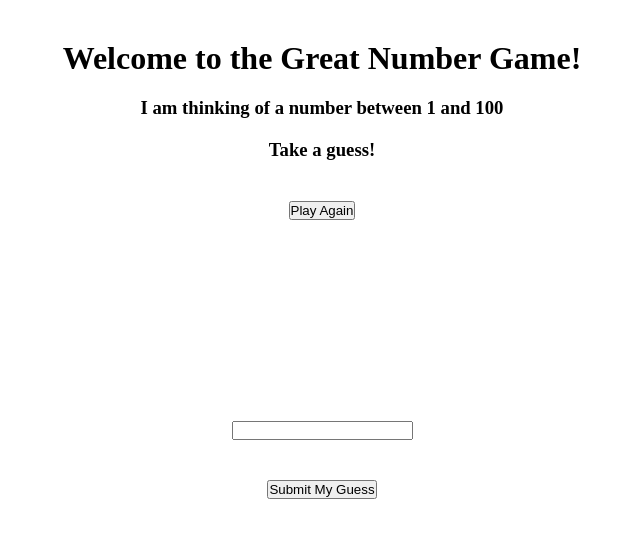
After one commit to hermanj13/CodingDojo2017, a Flask app: template Python/Flask_Fundamentals/great_numbers_game/templates/index.html in a window 1280 px wide. The commit adds this page. Shown: the top 538 px of the page, without its empty margins (318-958 px from the left). Run offline with Flask 2, Linux system fonts and the light colour scheme; the template is opened without the code that fills it, so the values that code supplies are empty.

Commit message:
counter/greatnumbersgame

```diff
--- a/Python/Flask_Fundamentals/counter_demo/templates/index.html
+++ b/Python/Flask_Fundamentals/counter_demo/templates/index.html
@@ -3,6 +3,7 @@
 
 <head>
     <title>Counter</title>
+    <link rel="stylesheet" type="text/css" href="{{ url_for('static', filename='css/style.css') }}">
 </head>
 
 <body>
--- /dev/null
+++ b/Python/Flask_Fundamentals/great_numbers_game/server.py
@@ -0,0 +1,49 @@
+from flask import Flask, render_template, request, redirect, session
+import random
+app = Flask(__name__)
+app.secret_key = 'actAFool'
+
+@app.route('/')
+def index():
+    if "random" in session:
+        session['random'] = session['random']
+    else:
+        session['random'] = random.randrange(0, 101)
+        session['display'] = 'none'
+        session['resetDisplay'] = 'none'
+    return render_template('index.html')
+
+@app.route('/compare', methods=['POST'])
+def compare():
+    session['guess'] = request.form['guess']
+    if str(session['random']) == str(session['guess']):
+        session['display'] = 'block'
+        session['color'] = 'green'
+        session['response'] = 'YOU GOT IT RIGHT!'
+        session['resetDisplay'] = 'block'
+        session.pop('count', None)
+    elif str(session['random']) > str(session['guess']):
+        session['display'] = 'block'
+        session['color'] = 'red'
+        session['response'] = 'To Low!'
+    elif str(session['random']) < str(session['guess']):
+        session['display'] = 'block'
+        session['color'] = 'red'
+        session['response'] = 'To High!'
+    return redirect('/')
+
+@app.route('/reset', methods=['Post'])
+def reset():
+    session.clear()
+
+    return redirect('/')
+
+
+@app.route('/clear')
+def clear():
+    session.clear()
+
+    return redirect('/')
+
+
+app.run(debug=True)
--- /dev/null
+++ b/Python/Flask_Fundamentals/great_numbers_game/templates/index.html
@@ -0,0 +1,48 @@
+<!DOCTYPE html>
+<html>
+
+<head>
+    <title>The Great Number Game!</title>
+    <style>
+    * {
+            margin: 20px auto;
+            padding: 0px;
+        }
+
+        #body {
+            display: block;
+            text-align: center;
+        }
+
+        #status {
+            display: {{session['display']}};
+            height: 200px;
+            width: 200px;
+            background-color: {{session['color']}};
+          }
+          #reset{
+            display: {{session['resetDisplay']}};
+          }
+
+    </style>
+</head>
+
+<body>
+    <div id="body">
+        <h1>Welcome to the Great Number Game!</h1>
+        <h3>I am thinking of a number between 1 and 100</h3>
+        <h3>Take a guess!</h3>
+        <div id="status">
+            {{session['response']}}
+            <form id="reset" method="post" action="/reset">
+                <button type="submit">Play Again</button>
+            </form>
+        </div>
+        <form method="post" action="/compare">
+            <input type="text" name="guess" /><br />
+            <button type="submit">Submit My Guess</button>
+        </form>
+    </div>
+</body>
+
+</html>
```
Also changed, not shown: Python/Flask_Fundamentals/counter_demo/server.py (+15 -2 lines), 3 other files.
